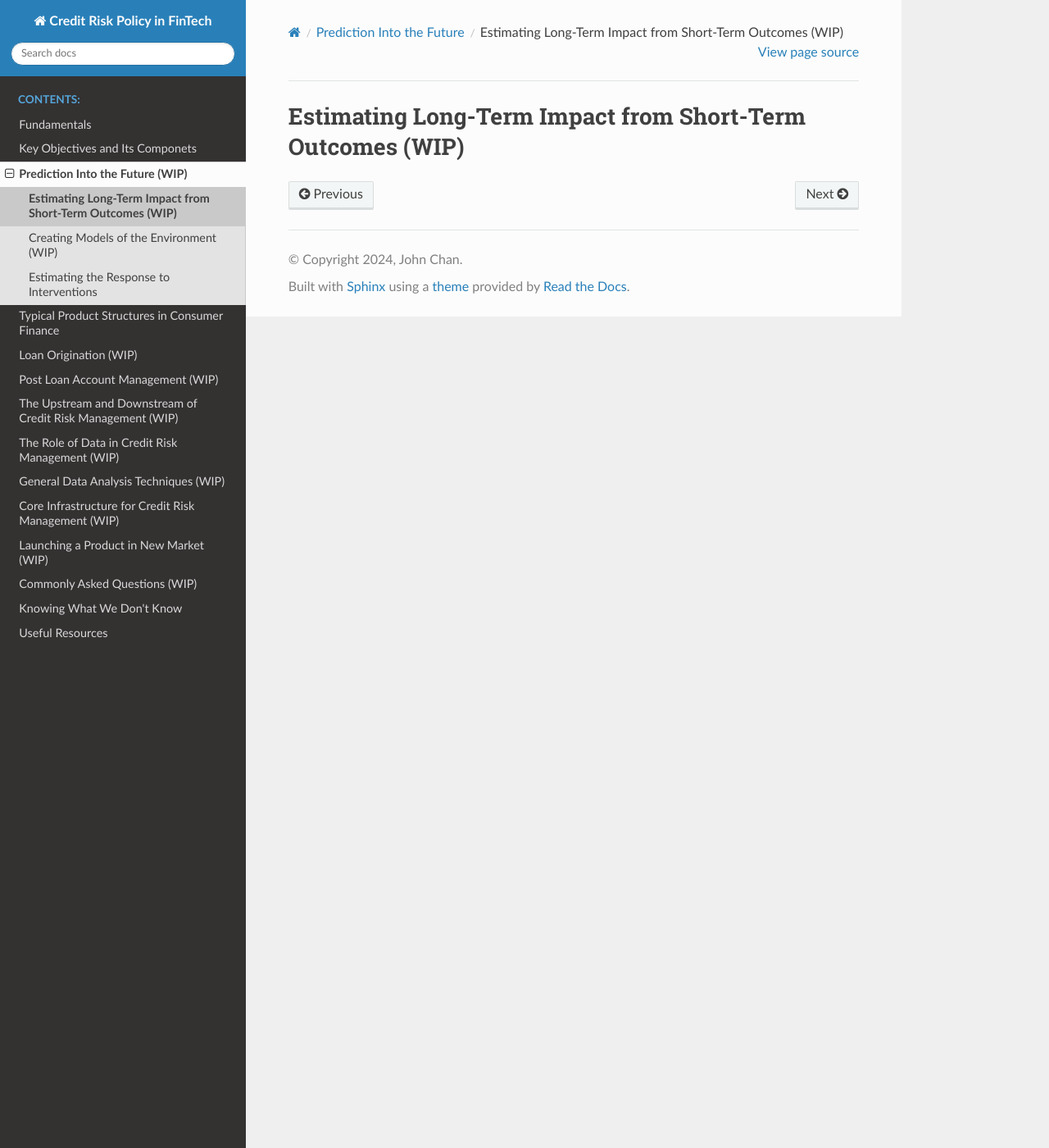
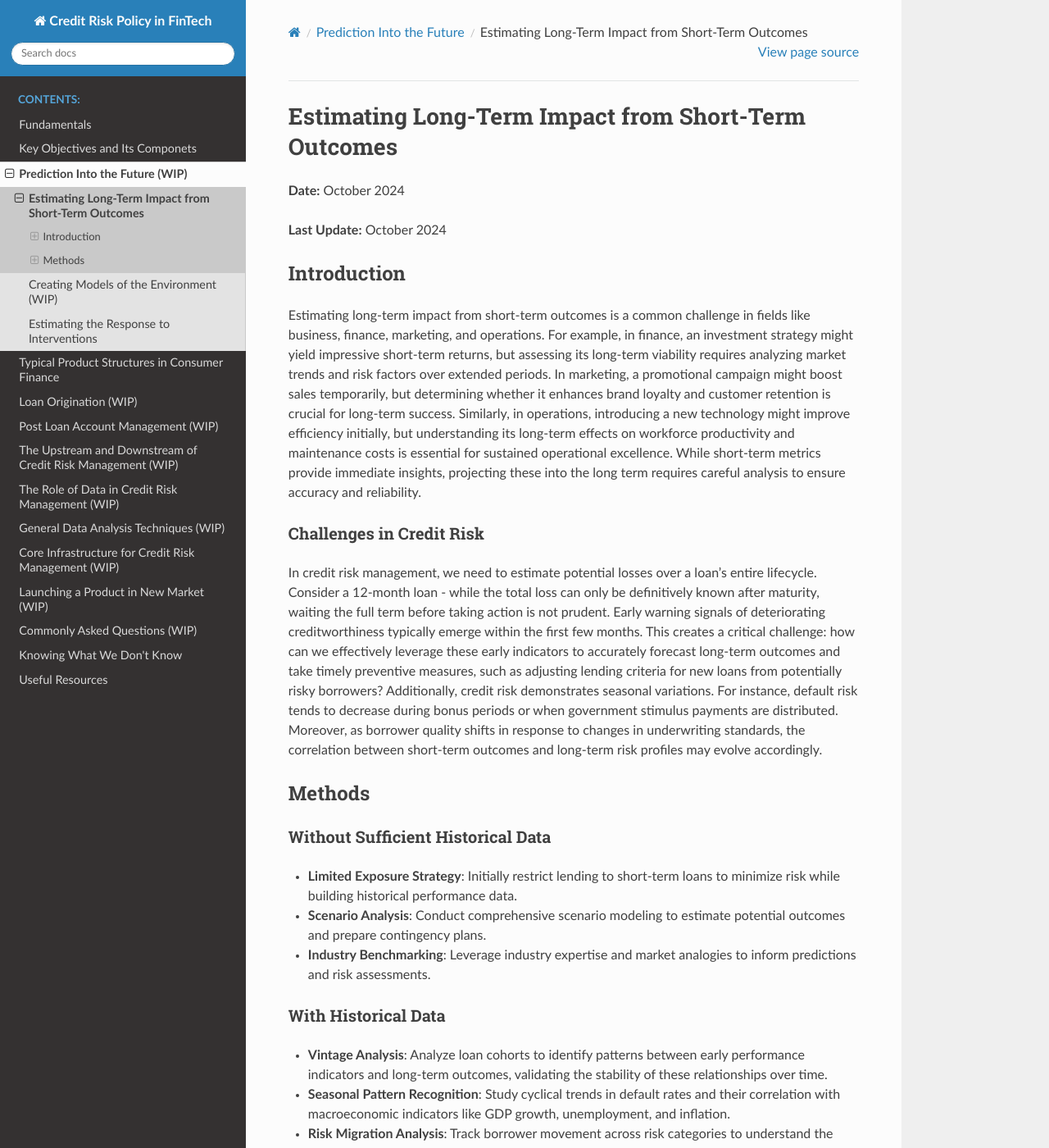
Before and after one commit to kychanbp/credit_risk_mgmt_fintech, a Sphinx documentation site: the page built from docs/source/prediction/long_term_impact.md, in a window 1280 px wide and 1400 px high. Shown: the whole window at 82% size. Built offline with Sphinx 7.4.7 and the Read the Docs theme 3.1.0, drawn with Linux system fonts in a browser that asks for light colours; some of the changed text lies outside the part shown.

Commit message:
new article and add dates

```diff
--- a/docs/source/prediction/long_term_impact.md
+++ b/docs/source/prediction/long_term_impact.md
@@ -1 +1,29 @@
-# Estimating Long-Term Impact from Short-Term Outcomes (WIP)
+# Estimating Long-Term Impact from Short-Term Outcomes
+
+**Date:** October 2024
+
+**Last Update:** October 2024
+
+## Introduction
+
+Estimating long-term impact from short-term outcomes is a common challenge in fields like business, finance, marketing, and operations. For example, in finance, an investment strategy might yield impressive short-term returns, but assessing its long-term viability requires analyzing market trends and risk factors over extended periods. In marketing, a promotional campaign might boost sales temporarily, but determining whether it enhances brand loyalty and customer retention is crucial for long-term success. Similarly, in operations, introducing a new technology might improve efficiency initially, but understanding its long-term effects on workforce productivity and maintenance costs is essential for sustained operational excellence. While short-term metrics provide immediate insights, projecting these into the long term requires careful analysis to ensure accuracy and reliability.
+
+### Challenges in Credit Risk
+
+In credit risk management, we need to estimate potential losses over a loan's entire lifecycle. Consider a 12-month loan - while the total loss can only be definitively known after maturity, waiting the full term before taking action is not prudent. Early warning signals of deteriorating creditworthiness typically emerge within the first few months. This creates a critical challenge: how can we effectively leverage these early indicators to accurately forecast long-term outcomes and take timely preventive measures, such as adjusting lending criteria for new loans from potentially risky borrowers? Additionally, credit risk demonstrates seasonal variations. For instance, default risk tends to decrease during bonus periods or when government stimulus payments are distributed. Moreover, as borrower quality shifts in response to changes in underwriting standards, the correlation between short-term outcomes and long-term risk profiles may evolve accordingly.
+
+## Methods
+
+### Without Sufficient Historical Data
+
+- **Limited Exposure Strategy**: Initially restrict lending to short-term loans to minimize risk while building historical performance data.
+- **Scenario Analysis**: Conduct comprehensive scenario modeling to estimate potential outcomes and prepare contingency plans.
+- **Industry Benchmarking**: Leverage industry expertise and market analogies to inform predictions and risk assessments.
+
+### With Historical Data
+
+- **Vintage Analysis**: Analyze loan cohorts to identify patterns between early performance indicators and long-term outcomes, validating the stability of these relationships over time.
+- **Seasonal Pattern Recognition**: Study cyclical trends in default rates and their correlation with macroeconomic indicators like GDP growth, unemployment, and inflation.
+- **Risk Migration Analysis**: Track borrower movement across risk categories to understand the progression of credit quality over time.
+
+Building a robust predictive framework requires actual operational data. Organizations typically begin with qualitative methods before transitioning to data-driven approaches as their portfolio matures. For instance, many banks require at least one year of performance history before considering funding partnerships. As discussed in [Creating Models of the Environment](environment_models.md), predictive models become increasingly reliable with sufficient data, provided the underlying distribution remains stable.
```
Also changed, not shown: docs/source/product_structures.md (+4 -0 lines).
